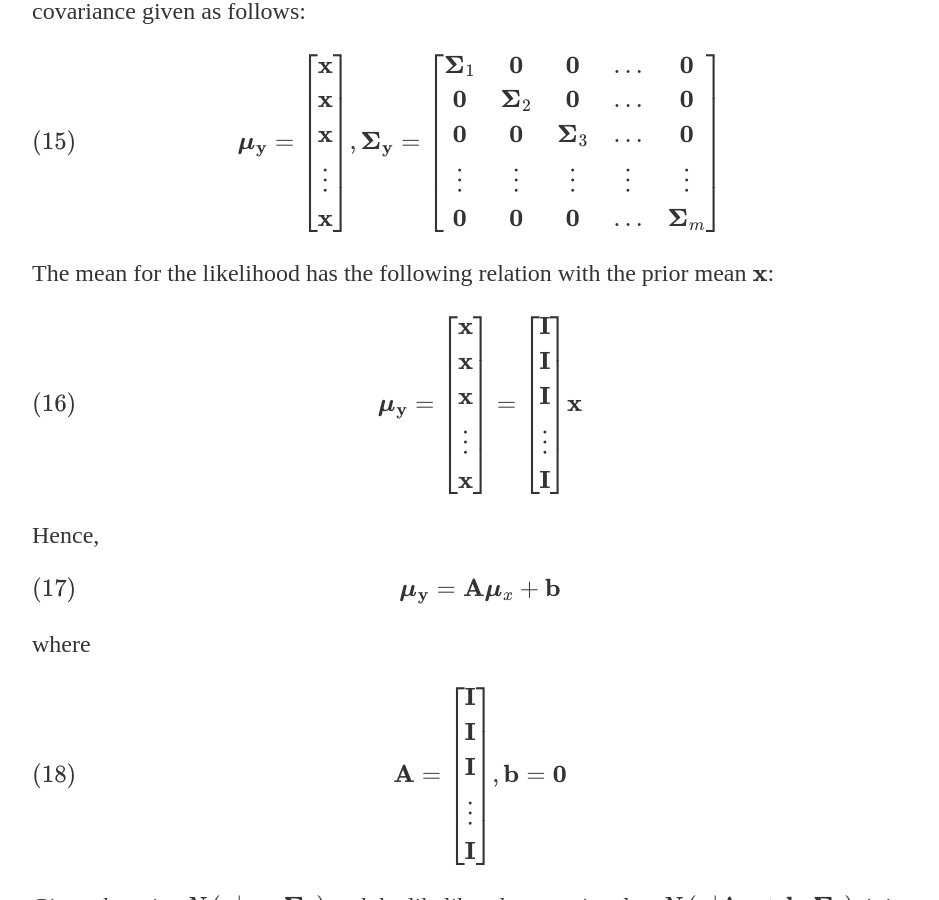
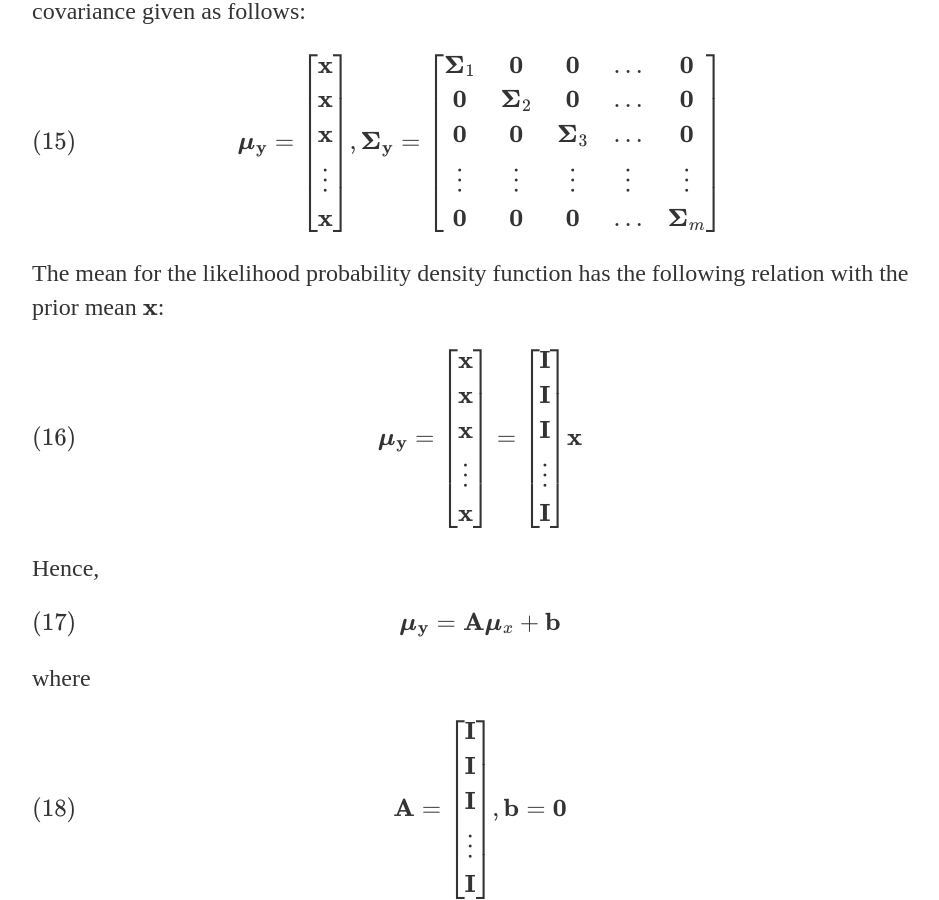
Before and after one commit to SaffetGokcenSen/saffetgokcensen.github.io, a Jekyll site: the page built from _posts/2020-08-13-inferring-an-unknown-vector-using-noisy-measurements-from-multiple-devices.md, in a window 1280 px wide and 900 px high, scrolled down 2641 px. Shown: the whole window, without its empty margins (160-1099 px from the left). Built offline with Jekyll 4.4.1, drawn with Linux system fonts in a browser that asks for light colours.

Commit message:
typographic correction

```diff
--- a/_posts/2020-08-13-inferring-an-unknown-vector-using-noisy-measurements-from-multiple-devices.md
+++ b/_posts/2020-08-13-inferring-an-unknown-vector-using-noisy-measurements-from-multiple-devices.md
@@ -106,7 +106,7 @@ Hence, the likelihood is proportional to a multivariate normal distribution with
         \mathbf{0} & \mathbf{0} & \mathbf{0} & \dotso & \boldsymbol{\Sigma}\_{m}
     \end{bmatrix}
 \end{equation}
-The mean for the likelihood has the following relation with the prior mean $\mathbf{x}$:
+The mean for the likelihood probability density function has the following relation with the prior mean $\mathbf{x}$:
 \begin{equation}
     \boldsymbol{\mu}\_{\mathbf{y}}=\begin{bmatrix}
         \mathbf{x} \newline
```
